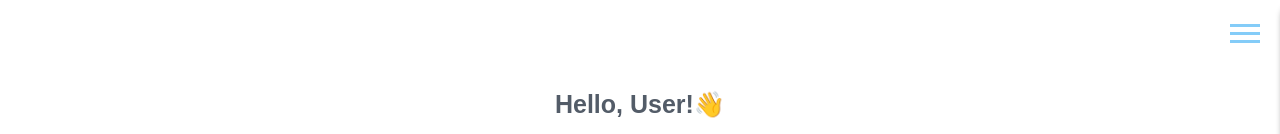
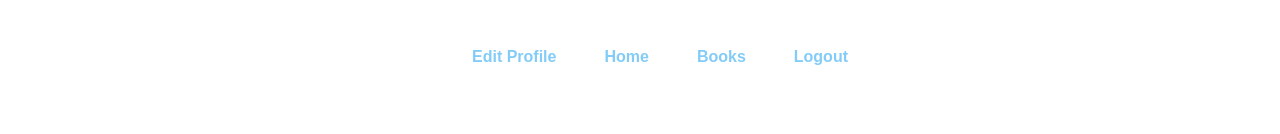
Before and after one commit to Varia23D/library, a React (Create React App) app: page / in a window 1280 px wide. Shown: the top 134 px of the page. Built offline with nearby package versions, Linux system fonts and the light colour scheme; no server answers.

Commit message:
Feat: Updated TopNavbar component for responsive design

```diff
--- a/src/components/TopNavbar.css
+++ b/src/components/TopNavbar.css
@@ -1,8 +1,56 @@
 .nav-container {
     display: flex;
-    justify-content: flex-end; /* Align to the right */
+    justify-content: center; /* Center the desktop menu horizontally by default */
     padding: 20px;
-}
+  }
+
+  /* Media query for screens smaller than 768px (Mobile) */
+  @media screen and (max-width: 768px) {
+    .nav-container {
+      justify-content: flex-end; /* Align to the right on mobile */
+    }
+  }
+
+
+/* CSS for desktop navbar */
+.desktop-menu {
+    display: flex;
+    list-style: none;
+    justify-content: center; /* Center items horizontally */
+  }
+
+  .desktop-menu .menu__item {
+    padding: 12px 24px;
+    color: #84CCF8;
+    font-family: 'Quicksand', sans-serif;
+    font-size: 16px;
+    font-weight: 600;
+    text-decoration: none;
+    transition-duration: .25s;
+  }
+
+  .desktop-menu .menu__item:hover {
+    background-color: #ffffff;
+    color: #0074bd;
+  }
+
+  /* Hide burger menu button on desktop */
+  .menu__btn {
+    display: none;
+  }
+
+  /* Media query for screens larger than 768px (PC) */
+  @media screen and (max-width: 768px) {
+    /* Hide desktop menu on mobile */
+    .desktop-menu {
+      display: none;
+    }
+
+    /* Show burger menu button on mobile */
+    .menu__btn {
+      display: block;
+    }
+  }
 
 .menu__box {
     display: block;
@@ -41,6 +89,17 @@
     background-color: #ffffff;
     color: #84CCF8;
 }
+
+  /* Media query for screens larger than 768px (PC) */
+  @media screen and (min-width: 769px) {
+    .menu__box {
+      display: none; /* Hide the menu for larger screens */
+    }
+
+    .menu__btn {
+      display: none; /* Hide the burger menu for larger screens */
+    }
+  }
 
 .menu__btn {
     position: relative;
--- a/src/components/TopNavbar.jsx
+++ b/src/components/TopNavbar.jsx
@@ -10,10 +10,18 @@ const TopNavbar = () => {
 
   return (
     <div className="nav-container">
+      {/* Desktop Navbar */}
+      <ul className="desktop-menu">
+        <li><a className="menu__item" href="#">Edit Profile</a></li>
+        <li><a className="menu__item" href="#">Home</a></li>
+        <li><a className="menu__item" href="#">Books</a></li>
+        <li><a className="menu__item" href="#">Logout</a></li>
+      </ul>
+
+      {/* Mobile Navbar */}
       <div className="menu__btn" onClick={toggleMenu}>
         <span className={menuOpen ? 'open' : ''}></span>
       </div>
-
       <ul className={`menu__box ${menuOpen ? 'open' : ''}`}>
         <li className="user-profile">
           <img className="user-avatar" src="https://popcat.click/twitter-card.jpg" alt="User Avatar" />
```
